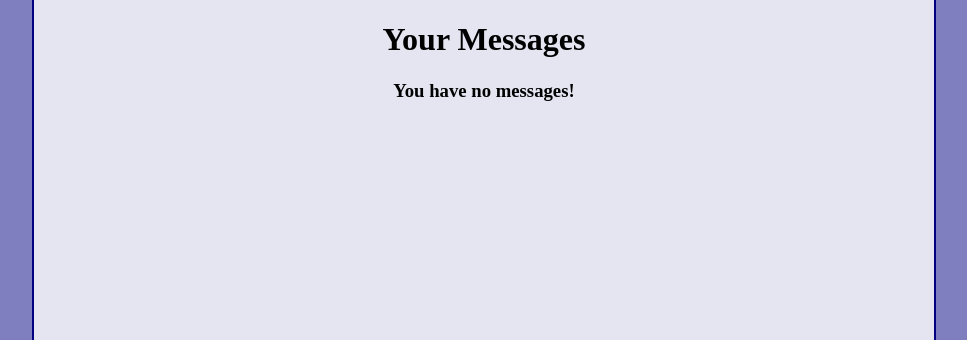
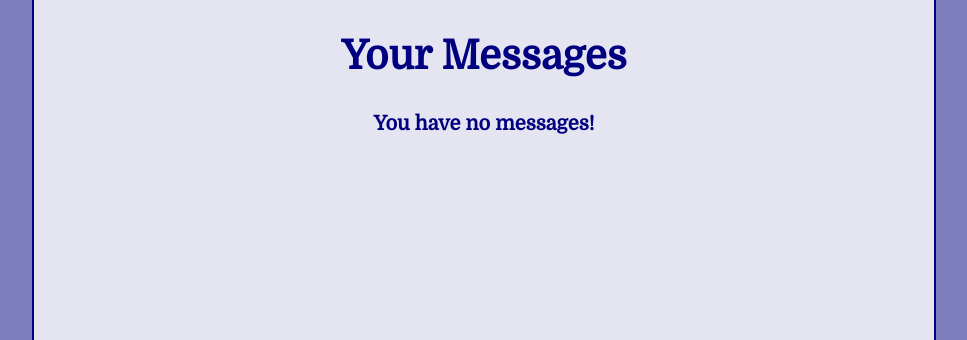
Before and after one commit to shdant113/PetShare, a Python web app: template templates/no_messages.html in a window 1280 px wide. Shown: the part 158-498 px from the top of the page, without its empty margins (156-1123 px from the left). Run offline with Jinja, Linux system fonts and the light colour scheme; the template is opened without the code that fills it, so the values that code supplies are empty.

Commit message:
empty inbox and message send/reply template styled

```diff
--- a/forms.py
+++ b/forms.py
@@ -147,14 +147,11 @@
 ''' new message '''
 class MessageForm(Form):
     content = TextAreaField(
-        "Type your message below",
+        "Type your message below.",
         validators = [
             DataRequired(),
             Length(min = 0, max = 500)
         ]
-    )
-    submit = SubmitField(
-        "Submit"
     )
 
 class UserUpdateForm(Form):
--- a/static/global.css
+++ b/static/global.css
@@ -51,3 +51,8 @@
 li {
 	list-style: none;
 }
+
+textarea {
+	min-height: 150px;
+	min-width: 500px;
+}
--- /dev/null
+++ b/static/messages.css
@@ -0,0 +1,6 @@
+#no-messages {
+	font-family: 'Domine', serif;
+	font-weight: 800;
+	color: navy;
+	font-size: 20px;
+}
--- a/templates/edit-user.html
+++ b/templates/edit-user.html
@@ -1,4 +1,5 @@
-<link href="https://fonts.googleapis.com/css?family=Domine" rel="stylesheet">{% extends 'layout.html' %}
+<link href="https://fonts.googleapis.com/css?family=Domine" rel="stylesheet">
+{% extends 'layout.html' %}
 {% from 'macros.html' import render_field %}
 
 {% block content %}
--- a/templates/no_messages.html
+++ b/templates/no_messages.html
@@ -1,8 +1,10 @@
+<link rel="stylesheet" type="text/css" href="{{url_for('static', filename='messages.css')}}">
+<link href="https://fonts.googleapis.com/css?family=Domine" rel="stylesheet">
 {% extends "layout.html" %}
 
 {% block content %}
 
-	<h1>Your Messages</h1>
-	<h3>You have no messages!</h3>
+	<h2 class="general-header">Your Messages</h2>
+	<h3 id="no-messages">You have no messages!</h3>
 
 {% endblock %}
--- a/templates/send_message.html
+++ b/templates/send_message.html
@@ -1,3 +1,4 @@
+<link href="https://fonts.googleapis.com/css?family=Domine" rel="stylesheet">
 {% extends "layout.html" %}
 {% from 'macros.html' import render_field  %}
 
@@ -7,8 +8,10 @@
 		<form action="" method="POST">
 			{{ form.hidden_tag() }}
 			{% for field in form %}
+				<br>
 				{{render_field(field)}}
 			{% endfor %}
+			<button type='submit'>Send Your Message!</button>
 		</form>
 	</div>
 	<br><br><br><br><br><br><br><hr>
```
